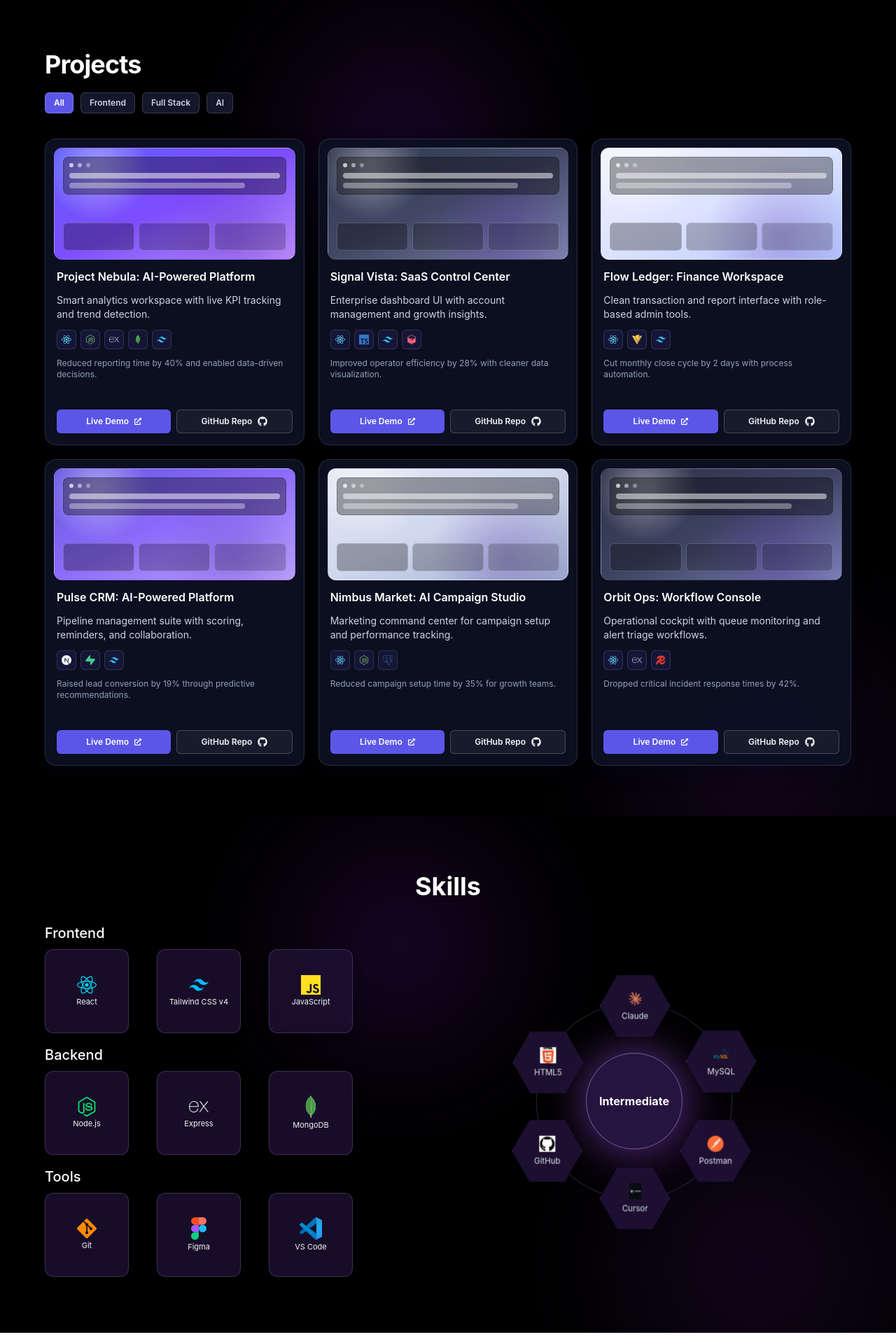
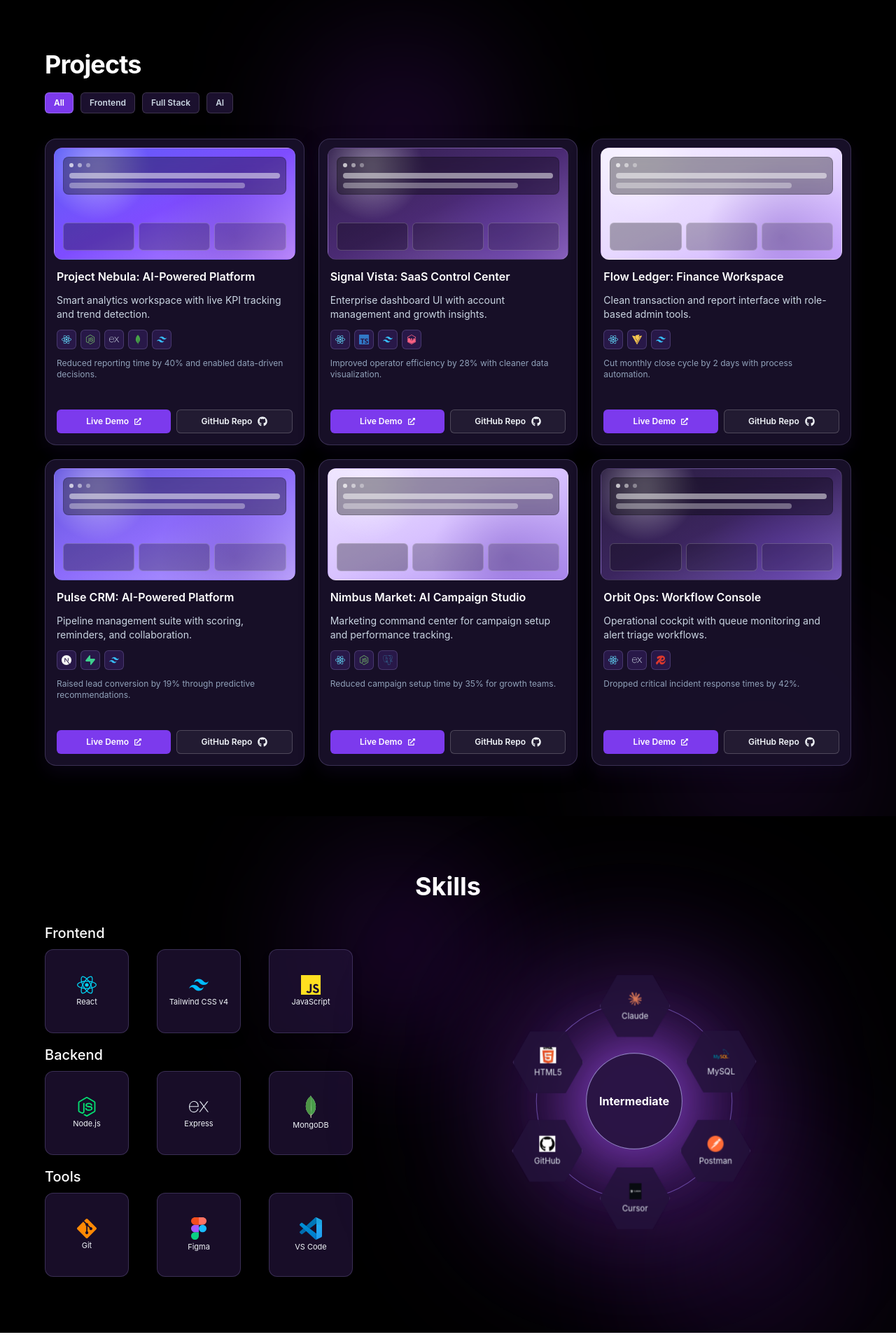
Before and after one commit to Winney360/Winfred-Nkatha-Portfolio, a React (Vite) app in the folder client/: page / in a window 1280 px wide. Shown: the part 1680-3600 px from the top of the page at 70% size. Built offline with nearby package versions, Linux system fonts and the light colour scheme.

Commit message:
refactor(Projects, Skills): update accent colors and improve background styling for enhanced visual appeal

```diff
--- a/client/src/sections/Projects.jsx
+++ b/client/src/sections/Projects.jsx
@@ -33,7 +33,7 @@ const projectsData = [
     live: "#",
     github: "#",
     category: "Full Stack",
-    accent: "from-[#30384f] via-[#424866] to-[#8188b1]",
+    accent: "from-[#32204d] via-[#4a2a73] to-[#8a63be]",
   },
   {
     title: "Flow Ledger: Finance Workspace",
@@ -43,7 +43,7 @@ const projectsData = [
     live: "#",
     github: "#",
     category: "Frontend",
-    accent: "from-[#f4f5fc] via-[#dbe2ff] to-[#b7c8ff]",
+    accent: "from-[#f5efff] via-[#e7d8ff] to-[#c9a5ff]",
   },
   {
     title: "Pulse CRM: AI-Powered Platform",
@@ -63,7 +63,7 @@ const projectsData = [
     live: "#",
     github: "#",
     category: "AI",
-    accent: "from-[#e8ebf6] via-[#cfd7ed] to-[#9faecf]",
+    accent: "from-[#eee4ff] via-[#d8c2ff] to-[#ad8cef]",
   },
   {
     title: "Orbit Ops: Workflow Console",
@@ -73,7 +73,7 @@ const projectsData = [
     live: "#",
     github: "#",
     category: "AI",
-    accent: "from-[#2d3148] via-[#3d4261] to-[#7e86ba]",
+    accent: "from-[#2a1d40] via-[#3b255e] to-[#7d5fc2]",
   },
 ];
 
@@ -144,8 +144,8 @@ const Projects = () => {
             onClick={() => setSelected(cat)}
             className={`rounded-md border px-3 py-1.5 text-xs font-semibold transition-colors
               ${selected === cat
-                ? "border-indigo-300/35 bg-[#5c56e8] text-white"
-                : "border-white/15 bg-[#171a2f]/90 text-slate-300 hover:bg-[#232744] hover:text-white"}
+                  ? "border-violet-300/40 bg-[#7c3aed] text-white"
+                  : "border-white/15 bg-[#1e1234]/90 text-slate-300 hover:bg-[#2a1947] hover:text-white"}
             `}
           >
             {cat}
@@ -161,7 +161,7 @@ const Projects = () => {
             whileInView={{ opacity: 1, y: 0 }}
             viewport={{ once: true, amount: 0.5 }}
             transition={{ delay: idx * 0.1, duration: 0.7, ease: "easeOut" }}
-            className="group overflow-hidden rounded-2xl border border-indigo-200/15 bg-[#0d1022]/95 shadow-[0_10px_25px_rgba(3,8,25,0.45)] transition-transform duration-300 hover:-translate-y-1"
+            className="group overflow-hidden rounded-2xl border border-violet-300/20 bg-[#1a112b]/92 shadow-[0_10px_25px_rgba(17,7,34,0.55)] transition-transform duration-300 hover:-translate-y-1"
           >
             {/* Card preview */}
             <div className="relative p-3 pb-0">
@@ -195,13 +195,13 @@ const Projects = () => {
                 {project.tech.map((tech) => (
                   (() => {
                     const Icon = techIcons[tech] || FaGithub;
-                    const iconColorClass = techIconColors[tech] || "text-indigo-100";
+                    const iconColorClass = techIconColors[tech] || "text-violet-100";
                     return (
                       <span
                         key={tech}
                         title={tech}
                         aria-label={tech}
-                        className="inline-flex h-7 w-7 items-center justify-center rounded-md border border-indigo-200/15 bg-indigo-500/10 text-indigo-100"
+                        className="inline-flex h-7 w-7 items-center justify-center rounded-md border border-violet-300/20 bg-violet-500/15 text-violet-100"
                       >
                         <Icon className={`text-sm ${iconColorClass}`} />
                         <span className="sr-only">{tech}</span>
@@ -218,7 +218,7 @@ const Projects = () => {
                   href={project.live}
                   target="_blank"
                   rel="noopener noreferrer"
-                  className="inline-flex flex-1 items-center justify-center gap-2 rounded-md bg-[#5c56e8] px-3 py-2 text-xs font-semibold text-white transition-colors hover:bg-[#6b66ee]"
+                  className="inline-flex flex-1 items-center justify-center gap-2 rounded-md bg-[#7c3aed] px-3 py-2 text-xs font-semibold text-white transition-colors hover:bg-[#8b5cf6]"
                 >
                   Live Demo <FaExternalLinkAlt className="text-[10px]" />
                 </a>
--- a/client/src/sections/Skills.jsx
+++ b/client/src/sections/Skills.jsx
@@ -91,8 +91,10 @@ const Skills = () => {
 
           <div className="mx-auto w-full max-w-96 pt-1 lg:mx-0 lg:justify-self-start lg:-ml-40">
             <div className="relative mx-auto h-96 w-105 origin-center scale-110 lg:scale-115">
-              <div className="absolute left-1/2 top-1/2 h-61 w-61 -translate-x-1/2 -translate-y-1/2 rounded-full border border-violet-300/18" />
-              <div className="absolute left-1/2 top-1/2 h-30 w-30 -translate-x-1/2 -translate-y-1/2 rounded-full border border-violet-300/40 bg-[#2a1545]/92 shadow-[0_0_55px_rgba(168,85,247,0.58)]" />
+              <div className="pointer-events-none absolute left-1/2 top-1/2 h-80 w-80 -translate-x-1/2 -translate-y-1/2 rounded-full bg-[#7e22ce]/35 blur-[110px]" />
+              <div className="pointer-events-none absolute left-1/2 top-1/2 h-64 w-64 -translate-x-1/2 -translate-y-1/2 rounded-full bg-[#a855f7]/25 blur-[85px]" />
+              <div className="absolute left-1/2 top-1/2 h-61 w-61 -translate-x-1/2 -translate-y-1/2 rounded-full border border-violet-400/45" />
+              <div className="absolute left-1/2 top-1/2 h-30 w-30 -translate-x-1/2 -translate-y-1/2 rounded-full border border-violet-300/65 bg-[#2a1545]/94 shadow-[0_0_85px_rgba(168,85,247,0.9)]" />
               <div className="absolute left-1/2 top-1/2 -translate-x-1/2 -translate-y-1/2 text-center">
                 <p className="text-[14px] font-bold leading-none text-white">Intermediate</p>
               </div>
```
